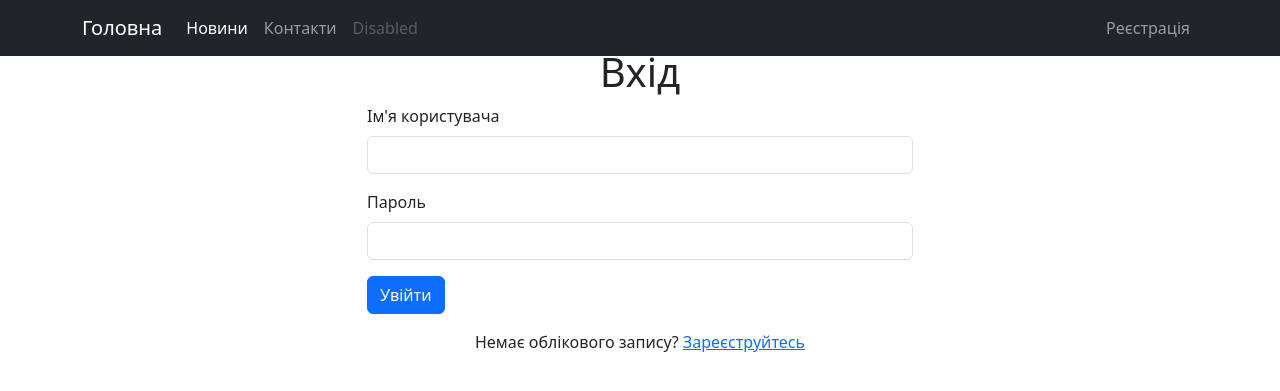
After one commit to Petyna/django, a Django app: page /users/login in a window 1280 px wide. The commit adds this page. Shown: the top 391 px of the page. Run offline with Django 5.2, Linux system fonts and the light colour scheme; some libraries are stand-ins or nearby versions.

Commit message:
login view

```diff
--- /dev/null
+++ b/3.MVCс/myblog/static/js/login.js
@@ -0,0 +1,18 @@
+(() => {
+    'use strict'
+
+    // Fetch all the forms we want to apply custom Bootstrap validation styles to
+    const forms = document.querySelectorAll('.needs-validation')
+
+    // Loop over them and prevent submission if invalid
+    Array.from(forms).forEach(form => {
+        form.addEventListener('submit', event => {
+            if (!form.checkValidity()) {
+                event.preventDefault()
+                event.stopPropagation()
+            }
+
+            form.classList.add('was-validated')
+        }, false)
+    })
+})();
--- /dev/null
+++ b/3.MVCс/myblog/users/templates/users/login.html
@@ -0,0 +1,45 @@
+{% extends "layout.html" %}
+{% load static %}
+
+{% block title %}
+    Вхід у систему
+{% endblock %}
+
+{% block content %}
+    <h1 class="text-center">Вхід</h1>
+    <div class="container">
+        <div class="row justify-content-center">
+            <div class="col-md-6">
+                <form method="post" action="/users/login" class="needs-validation" novalidate>
+                    {% csrf_token %}
+                    <div class="mb-3">
+                        <label for="username" class="form-label">Ім'я користувача</label>
+                        <input type="text" class="form-control" name="username" id="username"
+                            maxlength="150"
+                            required>
+                        <div class="invalid-feedback">
+                            Введіть ім'я користувача.
+                        </div>
+                    </div>
+
+                    <div class="mb-3">
+                        <label for="password" class="form-label">Пароль</label>
+                        <input type="password" class="form-control" id="password" name="password" required>
+                        <div class="invalid-feedback">
+                            Введіть пароль.
+                        </div>
+                    </div>
+
+                    <button type="submit" class="btn btn-primary">Увійти</button>
+                </form>
+                <div class="mt-3 text-center">
+                    <p>Немає облікового запису? <a href="/users/register">Зареєструйтесь</a></p>
+                </div>
+            </div>
+        </div>
+    </div>
+{% endblock %}
+
+{% block scripts %}
+    <script src="{% static 'js/login.js' %}"></script>
+{% endblock %}
--- a/3.MVCс/myblog/users/urls.py
+++ b/3.MVCс/myblog/users/urls.py
@@ -4,5 +4,6 @@ from . import views
 app_name = 'users'
 
 urlpatterns = [
-    path('register', views.register_view, name="register")
+    path('register', views.register_view, name="register"),
+    path('login', views.login_view, name="login")
 ]
--- a/3.MVCс/myblog/users/views.py
+++ b/3.MVCс/myblog/users/views.py
@@ -1,7 +1,12 @@
-from django.shortcuts import render
-from django.contrib.auth.forms import UserCreationForm
+from django.shortcuts import render, redirect
+from django.contrib.auth.forms import UserCreationForm, User
+from django.contrib import messages
 
 # Create your views here.
 def register_view(request):
     form = UserCreationForm()
     return render(request,"users/register.html", { "form": form })
+
+def login_view(request):
+    form = UserCreationForm()
+    return render(request,"users/login.html", { "form": form })
```
Also changed, not shown: 3.MVCс/myblog/users/templates/users/register.html (line endings or trailing spaces).
